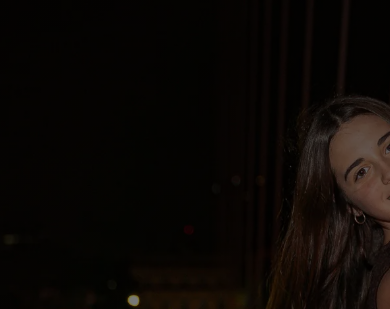
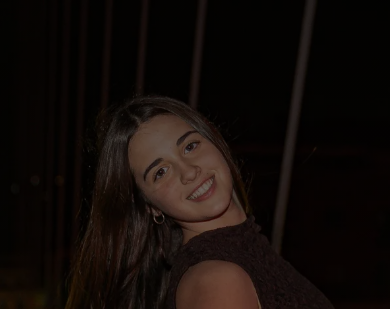
Before and after one commit to augustolupo22/mis-15-delfina, a plain HTML site: page index.html in a window 390 px wide. Shown: the top 309 px of the page. Drawn offline with nearby package versions, Linux system fonts and the light colour scheme.

Commit message:
Center hero portrait on mobile

```diff
--- a/index.html
+++ b/index.html
@@ -54,7 +54,7 @@
 
         input:focus, textarea:focus, select:focus { outline: none; box-shadow: 0 0 0 3px rgba(176, 106, 80, 0.35); }
 
-        .hero-photo { object-position: 5% 38%; }
+        .hero-photo { object-position: 28% 38%; }
         .text-nude-500 { color: #663e34 !important; }
         .text-nude-600 { color: #4d2d24 !important; }
         .text-nude-700 { color: #3d241d !important; }
```
